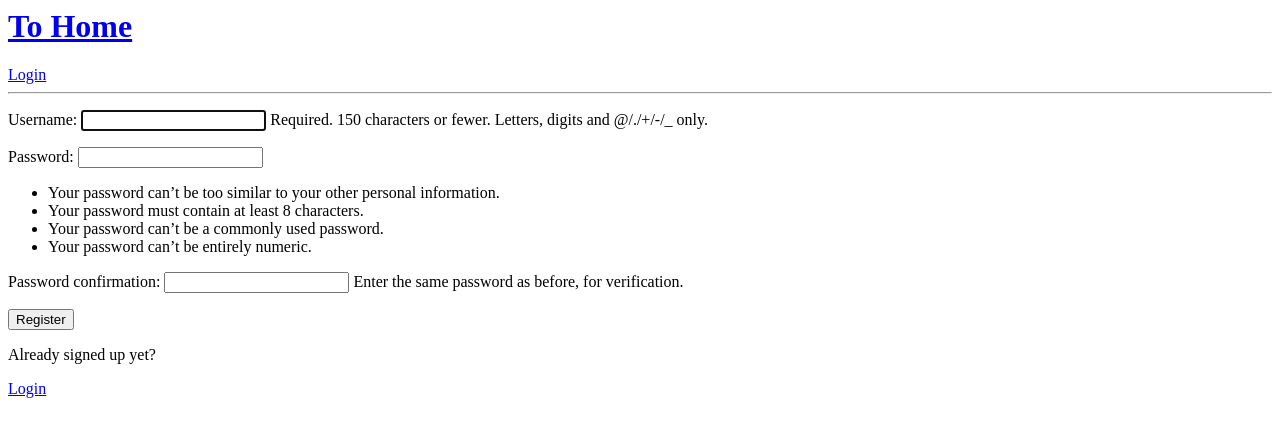
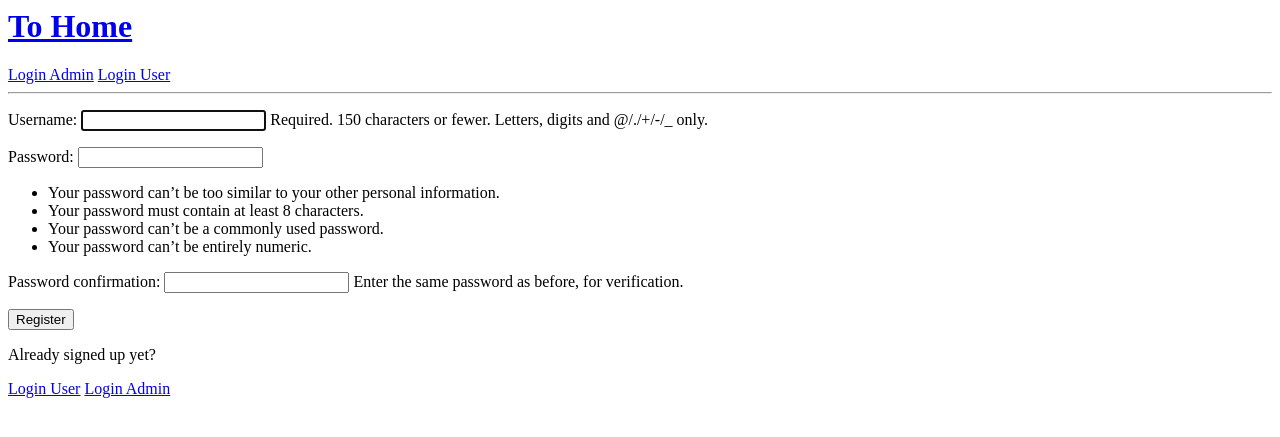
Before and after one commit to 6310682742/cn331-as2, a Django app: page /regist/ in a window 1280 px wide. Shown: the top 437 px of the page. Run offline with Django 4.2, Linux system fonts and the light colour scheme.

Commit message:
Add split login-user login-admin

```diff
--- a/assignment2/base/templates/base/regist.html
+++ b/assignment2/base/templates/base/regist.html
@@ -6,5 +6,6 @@
         <input type="submit" value="Register" name="" id="">
     </form>
     <p>Already signed up yet?</p>
-    <a href="{% url 'login' %}">Login</a>
+    <a href="{% url 'loginUser' %}">Login User</a>
+    <a href="/admin">Login Admin</a>
 </div>
--- a/assignment2/base/urls.py
+++ b/assignment2/base/urls.py
@@ -1,10 +1,11 @@
 from http.client import HTTPResponse
 from django.urls import path
 from . import views
+from django.contrib import admin
 
 urlpatterns = [
     path('', views.home, name='home'),
-    path('login/', views.loginUser, name='login'),
+    path('loginUser/', views.loginUser, name='loginUser'),
     path('logout/', views.logoutUser, name='logout'),
     path('regist/', views.registUser, name='regist'),
 ]
--- a/assignment2/base/views.py
+++ b/assignment2/base/views.py
@@ -9,7 +9,7 @@ def home(request):
     context = {}
     return render(request, 'base/home.html', context)
 def loginUser(request):
-    page = 'login'
+
     if request.user.is_authenticated:
         return redirect('home')
     if request.method == 'POST':
@@ -25,7 +25,7 @@ def loginUser(request):
             return redirect('home')
         else:
             messages.error(request, 'User does not exist')
-    context = {'page': page}
+    context = {}
     return render(request,'base/login.html',context)
 def logoutUser(request):
     logout(request)
--- a/assignment2/templates/header.html
+++ b/assignment2/templates/header.html
@@ -5,6 +5,7 @@
 <p>Hello {{request.user}}</p>
 <a href="{% url 'logout' %}">Logout</a>
 {% else %}
-<a href="{% url 'login' %}">Login</a>
+<a href="/admin/">Login Admin</a>
+<a href="{% url 'loginUser' %}">Login User</a>
 {% endif %}
 <hr>
```
